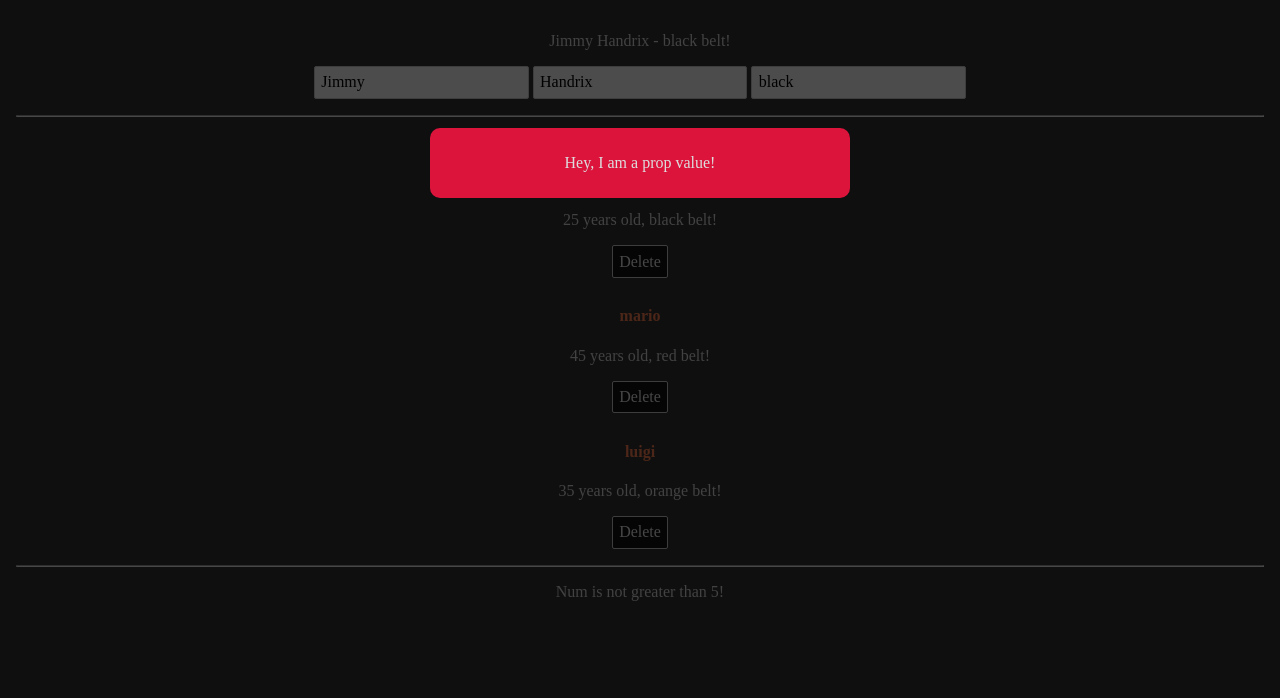
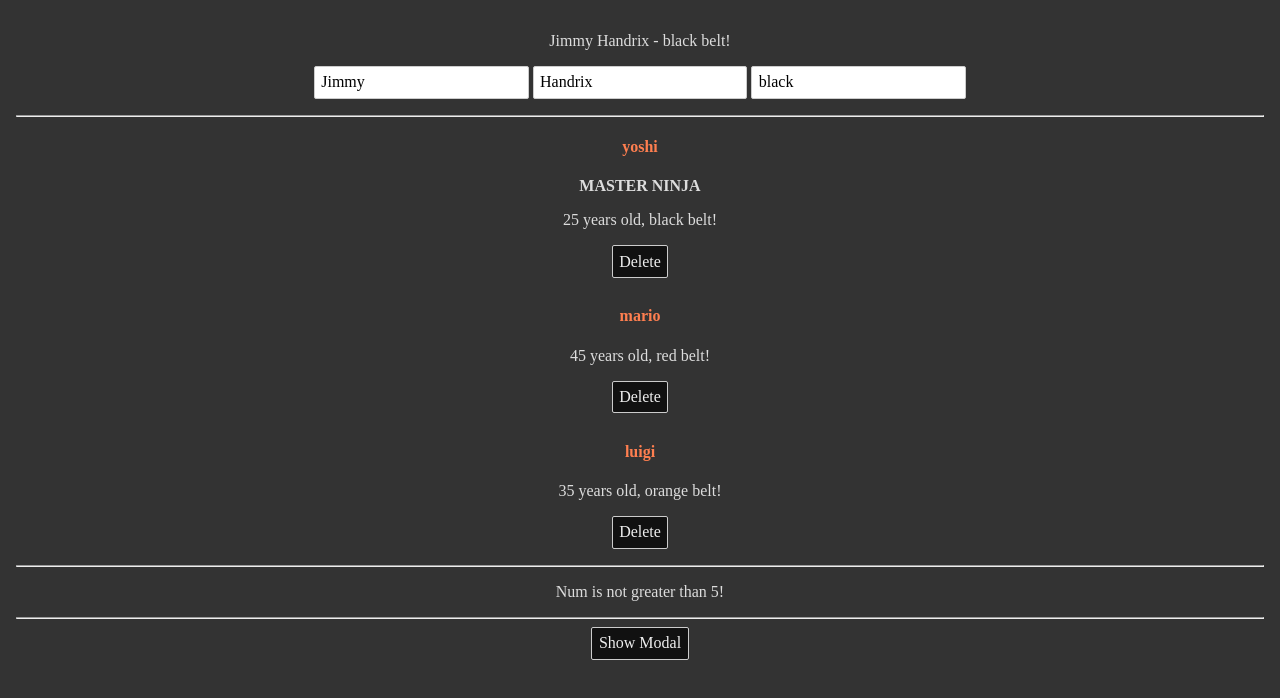
Before and after one commit to SinisaVukmirovic/Svelte-Tutorial-for-Beginners, a Svelte app: page / in a window 1280 px wide. Shown: the top 698 px of the page. Built offline with nearby package versions, Linux system fonts and the light colour scheme.

Commit message:
Event forwarding

```diff
--- a/public/global.css
+++ b/public/global.css
@@ -82,4 +82,5 @@ button {
 	background-color: #111;
 	color: #eee;
 	font-family: inherit;
+	cursor: pointer;
 }
--- a/src/App.svelte
+++ b/src/App.svelte
@@ -42,11 +42,24 @@
 
 	// conditionals
 	let num = -5;
+
+	// event forwarding
+	let showModal = false;
+
+	const toggleModal = () => {
+		showModal = !showModal;
+	};
 </script>
 
 <!-- components -->
 <!-- and props -->
-<Modal propsMsg="Hey, I am a prop value!" isPromotion={true}/>
+<!-- <Modal propsMsg="Hey, I am a prop value!" isPromotion={true} showModal={showModal}/> -->
+																	   <!-- event forwarding -->
+<Modal propsMsg="Hey, I am a prop value!" isPromotion={true} {showModal} on:click={toggleModal}/>
+														<!-- when prop name and
+															value variable name
+															are the same, we can use
+															shorthand {showModal}-->
 
 <main>
 	<!-- <h1>Hello {name}!</h1> -->
@@ -100,6 +113,10 @@
 		<p>Num is not greater than 5!</p>
 	{/if}
 
+	<hr>
+
+	<button on:click={toggleModal}>Show Modal</button>
+
 </main>
 
 <style>
--- a/src/Modal.svelte
+++ b/src/Modal.svelte
@@ -1,5 +1,5 @@
 <script>
-    let showModal = true;
+    export let showModal = false;
 
     // conditional clas for conditional styles
     // let isPromotion = true;
@@ -14,7 +14,11 @@
 
 <!-- === MOCK UP === -->
 {#if showModal}
-    <div class="backdrop" class:promotion={isPromotion}>
+    <div class="backdrop" class:promotion={isPromotion} on:click>
+                                                    <!-- not defining on click event here
+                                                    means that we want to "event forward" it
+                                                    onto the parent element that is
+                                                    using this components -->
         <div class="modal">
             <!-- passing prop from another component -->
             <p>{propsMsg}</p>
```
